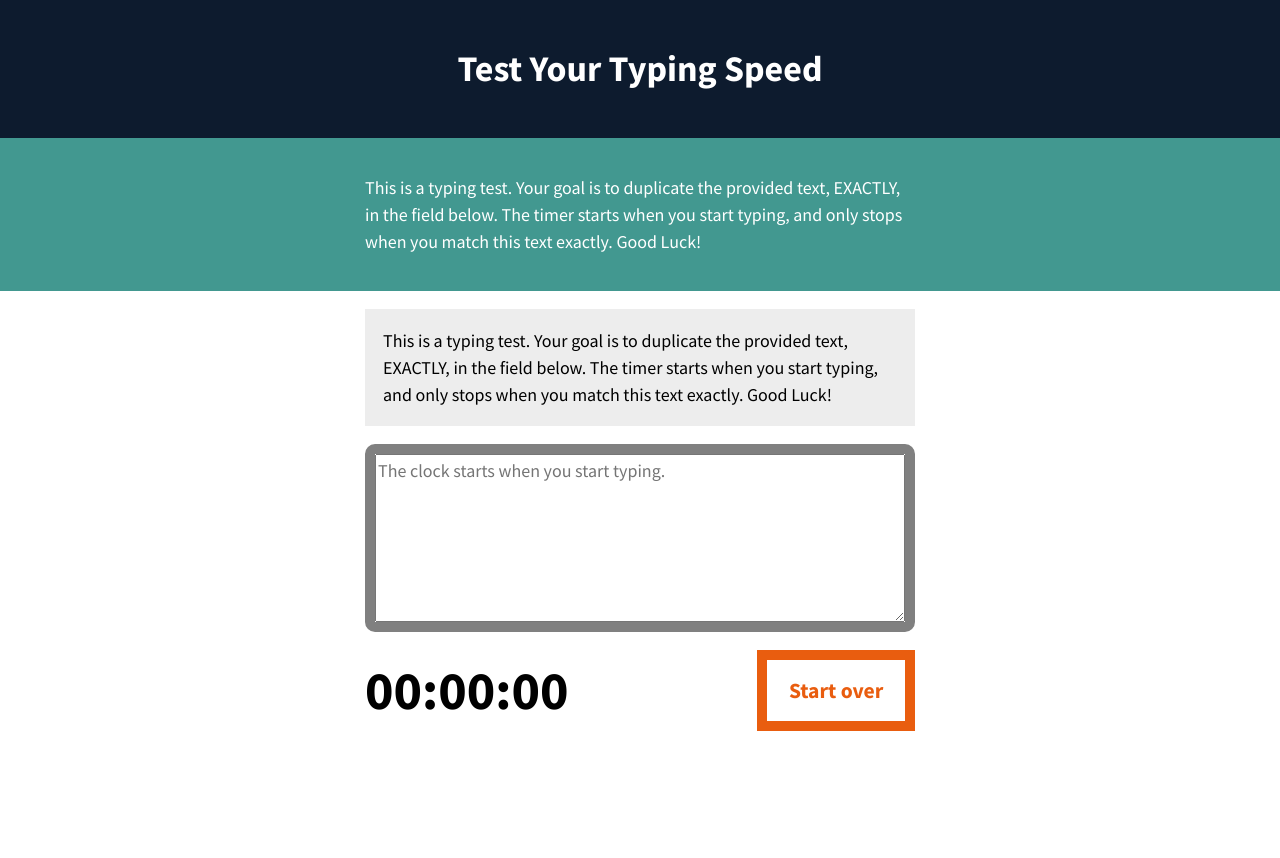
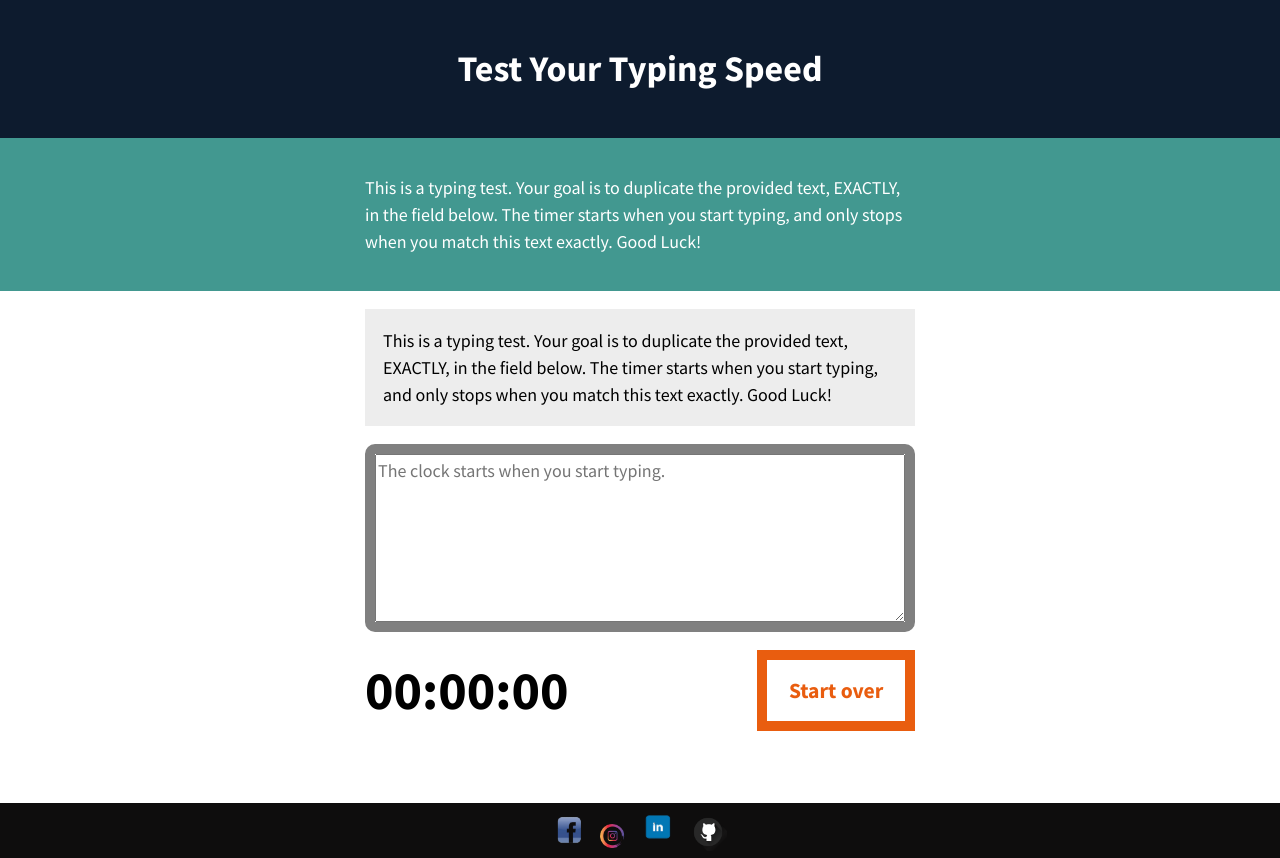
Before and after one commit to sahil4129/type_speed_project, a plain HTML site: page index.html in a window 1280 px wide. Before the commit the page ends 803 px from the top, so only its background shows below. Drawn offline with Linux system fonts and the light colour scheme.

Commit message:
add_images and footer

```diff
--- a/index.html
+++ b/index.html
@@ -36,7 +36,14 @@
             </div><!-- .meta -->
         </section><!-- .test-area -->
     </main>
-
+    <footer class ="footer-div">
+        <center>
+            <a href="https://www.facebook.com/Sahilgoyal12"><img src="images/fb.png" style="width:40px;height:40px;background-color:transparent;" /></a>&nbsp;
+            <a href="http://www.instagram.com/sahilgoel_"><img src="images/insta.png" style="width:30px;height:30px;background-color:transparent; border-radius:10px;"/></a>&nbsp;
+            <a href="https://www.linkedin.com/in/sahilgoyal12/"><img src="images/in.png" style="width:48px;height:48px;background-color:transparent; border-radius:10px;"/></a>&nbsp;
+            <a href="https://github.com/sahil4129"><img src="images/git.png" style="width:38px;height:38px;background-color:transparent; border-radius:15px;"/></a>&nbsp;
+        </center>
+    </footer>
 </body>
 
 </html>
--- a/style.css
+++ b/style.css
@@ -187,3 +187,8 @@ body {
     color: white;
     background-color: #E95D0F;
 }
+
+.footer-div{
+    background-color: #0e0d0d;
+
+}
```
Also changed, not shown: images/bg.jpg (added), images/fb.png (added), images/git.png (added), images/in.png (added), images/insta.jpg (added), images/insta.png (added), images/j.jpg (added).
